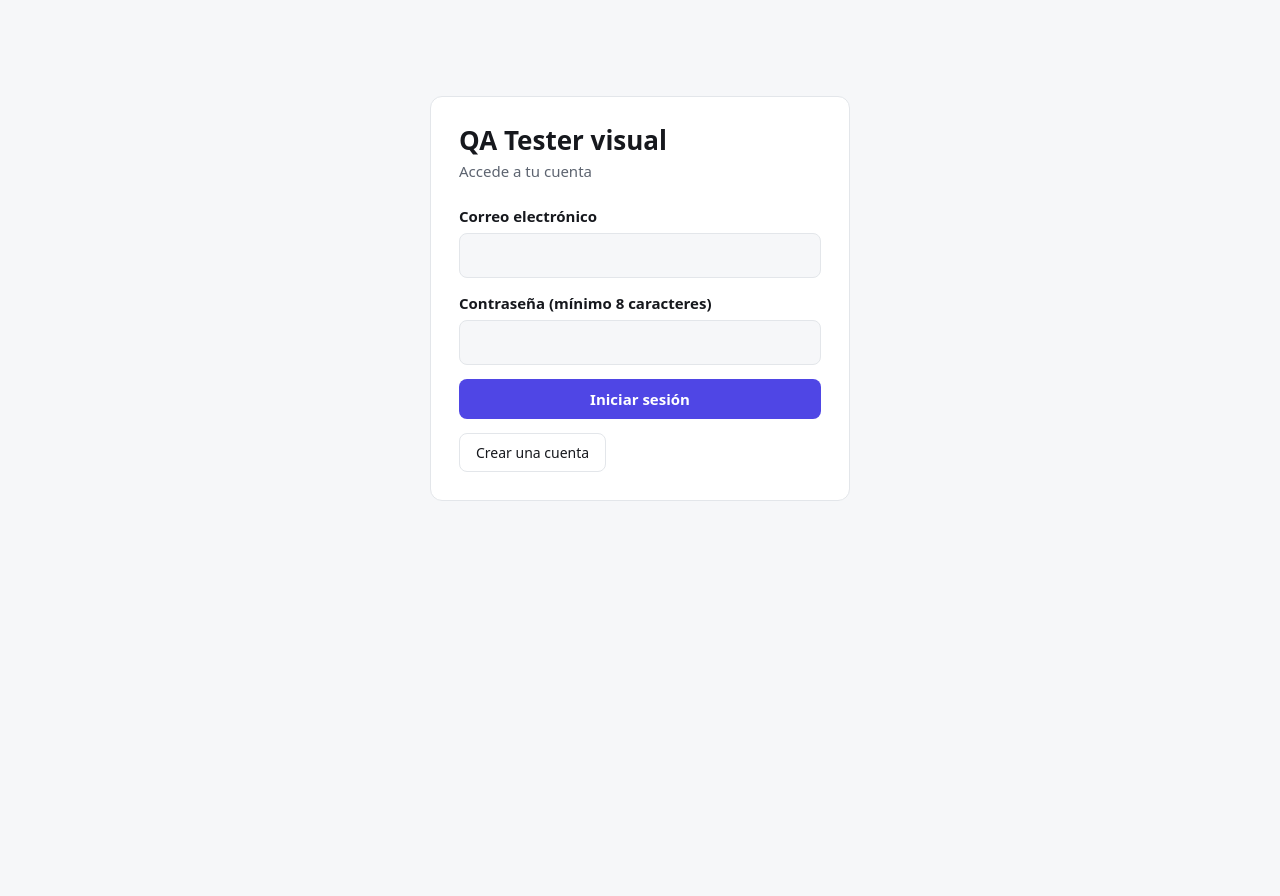
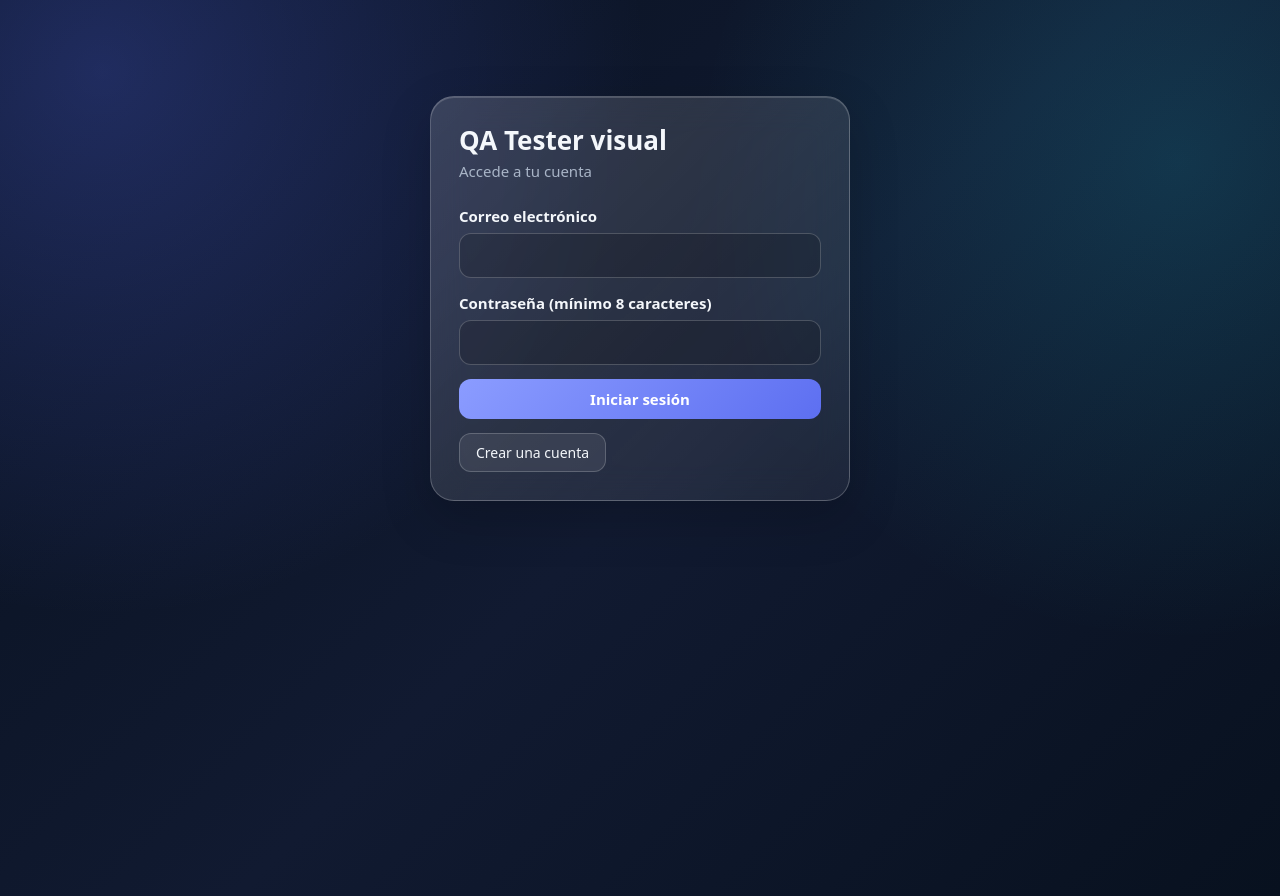
Before and after one commit to isaac2466/QA-tester, a React (Vite) app in the folder frontend/: page / in a window 1280 px wide. Before the commit the page ends 800 px from the top, so only its background shows below. Built offline with nearby package versions, Linux system fonts and the light colour scheme; no server answers.

Commit message:
diseño-temp
se creo un diseño basandose en glassmorfismo en conjunto de animaciones fluidas con fisicas usando framer-motion

```diff
--- a/frontend/package.json
+++ b/frontend/package.json
@@ -9,6 +9,7 @@
     "preview": "vite preview"
   },
   "dependencies": {
+    "framer-motion": "^12.23.24",
     "react": "^19.3.1",
     "react-dom": "^19.3.1"
   },
--- a/frontend/src/components/Dropzone.jsx
+++ b/frontend/src/components/Dropzone.jsx
@@ -1,4 +1,5 @@
 import { useEffect, useRef, useState } from "react";
+import { motion } from "framer-motion";
 
 /** Zona para soltar, elegir o pegar (Ctrl+V) una captura de pantalla. */
 export default function Dropzone({ label, file, onFile, pasteTarget = false }) {
@@ -29,8 +30,10 @@ export default function Dropzone({ label, file, onFile, pasteTarget = false }) {
   };
 
   return (
-    <div
+    <motion.div
       className={`dropzone ${over ? "over" : ""} ${file ? "has-file" : ""}`}
+      whileTap={{ scale: 0.98 }}
+      transition={{ type: "spring", stiffness: 300, damping: 25 }}
       onClick={() => input.current.click()}
       onDragOver={(e) => { e.preventDefault(); setOver(true); }}
       onDragLeave={() => setOver(false)}
@@ -52,6 +55,6 @@ export default function Dropzone({ label, file, onFile, pasteTarget = false }) {
           <small>PNG recomendado (JPG añade ruido a los colores)</small>
         </div>
       )}
-    </div>
+    </motion.div>
   );
 }
--- a/frontend/src/components/Login.jsx
+++ b/frontend/src/components/Login.jsx
@@ -1,4 +1,5 @@
 import { useState } from "react";
+import { motion } from "framer-motion";
 import { login, register } from "../services/api.js";
 
 export default function Login({ onAuthenticated }) {
@@ -25,10 +26,15 @@ export default function Login({ onAuthenticated }) {
   };
 
   return (
-    <main className="auth-card">
+    <motion.main
+      className="auth-card"
+      initial={{ opacity: 0, y: 18, scale: 0.98 }}
+      animate={{ opacity: 1, y: 0, scale: 1 }}
+      transition={{ type: "spring", stiffness: 300, damping: 25 }}
+    >
       <h1>QA Tester visual</h1>
       <p className="muted">{mode === "login" ? "Accede a tu cuenta" : "Crea tu cuenta"}</p>
-      <form onSubmit={submit} className="auth-form">
+      <motion.form onSubmit={submit} className="auth-form" initial={{ opacity: 0 }} animate={{ opacity: 1 }} transition={{ delay: 0.12 }}>
         <label>Correo electrónico
           <input type="email" value={email} onChange={(e) => setEmail(e.target.value)} required />
         </label>
@@ -36,13 +42,13 @@ export default function Login({ onAuthenticated }) {
           <input type="password" value={password} onChange={(e) => setPassword(e.target.value)} minLength="8" required />
         </label>
         {error && <p className="error">{error}</p>}
-        <button className="primary" disabled={loading}>
+        <motion.button className="primary" whileTap={{ scale: 0.95 }} disabled={loading}>
           {loading ? "Procesando…" : mode === "login" ? "Iniciar sesión" : "Registrarme"}
-        </button>
-      </form>
-      <button className="ghost" onClick={() => { setMode(mode === "login" ? "register" : "login"); setError(null); }}>
+        </motion.button>
+      </motion.form>
+      <motion.button className="ghost" whileTap={{ scale: 0.95 }} onClick={() => { setMode(mode === "login" ? "register" : "login"); setError(null); }}>
         {mode === "login" ? "Crear una cuenta" : "Ya tengo una cuenta"}
-      </button>
-    </main>
+      </motion.button>
+    </motion.main>
   );
 }
--- a/frontend/src/styles.css
+++ b/frontend/src/styles.css
@@ -1,22 +1,22 @@
 :root {
-  --bg: #f6f7f9;
-  --surface: #ffffff;
-  --border: #e3e6ea;
-  --text: #16181d;
-  --muted: #5d6470;
-  --accent: #4f46e5;
+  --bg: #08111f;
+  --surface: rgb(255 255 255 / .10);
+  --border: rgb(255 255 255 / .20);
+  --text: #f4f7fb;
+  --muted: #a9b5c7;
+  --accent: #8b9cff;
   --accent-text: #ffffff;
   --alta: #dc2626;
   --media: #d97706;
   --baja: #2563eb;
   --good: #16a34a;
-  color-scheme: light;
+  color-scheme: dark;
 }
 @media (prefers-color-scheme: dark) {
   :root {
-    --bg: #0f1115;
-    --surface: #171a20;
-    --border: #2a2f38;
+    --bg: #08111f;
+    --surface: rgb(255 255 255 / .10);
+    --border: rgb(255 255 255 / .20);
     --text: #e8eaee;
     --muted: #9aa2ae;
     --accent: #818cf8;
@@ -32,7 +32,11 @@
 * { box-sizing: border-box; }
 body {
   margin: 0;
-  background: var(--bg);
+  min-height: 100vh;
+  background:
+    radial-gradient(circle at 8% 8%, rgb(91 111 255 / .28), transparent 34rem),
+    radial-gradient(circle at 92% 18%, rgb(36 211 238 / .16), transparent 30rem),
+    linear-gradient(135deg, #08111f 0%, #111a31 52%, #08111f 100%);
   color: var(--text);
   font: 15px/1.5 system-ui, -apple-system, "Segoe UI", Roboto, sans-serif;
 }
@@ -45,13 +49,20 @@ code { font: 12px ui-monospace, Consolas, monospace; }
 .muted { color: var(--muted); }
 
 .app { max-width: 1280px; margin: 0 auto; padding: 28px 16px 64px; }
-.auth-card { max-width: 420px; margin: 12vh auto; padding: 28px; background: var(--surface); border: 1px solid var(--border); border-radius: 12px; }
+.glass-panel, .auth-card, .howto, .dropzone, .canvas, .finding, .swatch, .status {
+  background: linear-gradient(135deg, rgb(255 255 255 / .16), rgb(255 255 255 / .06));
+  border: 1px solid rgb(255 255 255 / .22);
+  box-shadow: 0 18px 50px rgb(0 0 0 / .18), inset 0 1px rgb(255 255 255 / .16);
+  backdrop-filter: blur(18px);
+  -webkit-backdrop-filter: blur(18px);
+}
+.auth-card { max-width: 420px; margin: 12vh auto; padding: 28px; border-radius: 24px; }
 .auth-form { display: grid; gap: 14px; margin: 22px 0 14px; }
 .auth-form label { display: grid; gap: 6px; font-weight: 600; }
-.auth-form input { padding: 10px; border: 1px solid var(--border); border-radius: 8px; background: var(--bg); color: var(--text); font: inherit; }
-.top { display: flex; justify-content: space-between; align-items: flex-start; gap: 16px; flex-wrap: wrap; margin-bottom: 20px; }
+.auth-form input { padding: 10px; border: 1px solid var(--border); border-radius: 12px; background: rgb(0 0 0 / .16); color: var(--text); font: inherit; }
+.top { display: flex; justify-content: space-between; align-items: flex-start; gap: 16px; flex-wrap: wrap; margin-bottom: 20px; padding: 20px; border-radius: 24px; }
 
-.status { font-size: 13px; padding: 4px 10px; border-radius: 999px; border: 1px solid var(--border); background: var(--surface); }
+.status { font-size: 13px; padding: 4px 10px; border-radius: 999px; }
 .status::before { content: "●"; margin-right: 6px; }
 .status.ok::before { color: var(--good); }
 .status.partial::before { color: var(--media); }
@@ -59,8 +70,8 @@ code { font: 12px ui-monospace, Consolas, monospace; }
 
 .tabs { display: flex; gap: 4px; flex-wrap: wrap; margin-bottom: 14px; }
 .tabs button {
-  border: 1px solid var(--border); background: var(--surface); color: var(--text);
-  padding: 8px 14px; border-radius: 8px; cursor: pointer; font: inherit;
+  border: 1px solid var(--border); background: transparent; color: var(--text);
+  padding: 8px 14px; border-radius: 8px; cursor: pointer; font: inherit; transition: background .2s, border-color .2s;
 }
 .tabs button.active { border-color: var(--accent); color: var(--accent); font-weight: 600; }
 .tabs.small button { padding: 4px 10px; font-size: 13px; }
@@ -69,7 +80,7 @@ code { font: 12px ui-monospace, Consolas, monospace; }
 .inputs.compare { grid-template-columns: repeat(auto-fit, minmax(260px, 1fr)); }
 
 .dropzone {
-  border: 2px dashed var(--border); border-radius: 12px; background: var(--surface);
+  border: 2px dashed var(--border); border-radius: 20px;
   min-height: 180px; display: grid; place-items: center; cursor: pointer; padding: 12px;
   text-align: center; transition: border-color .15s;
 }
@@ -80,17 +91,17 @@ code { font: 12px ui-monospace, Consolas, monospace; }
 .file-name { display: block; font-size: 12px; color: var(--muted); margin-top: 6px; }
 
 .actions { display: flex; align-items: center; gap: 14px; flex-wrap: wrap; }
-.howto { background: var(--surface); border: 1px solid var(--border); border-radius: 10px; padding: 12px 16px; margin-bottom: 14px; font-size: 14px; }
+.howto { border-radius: 18px; padding: 12px 16px; margin-bottom: 14px; font-size: 14px; }
 .howto ol { margin: 6px 0; padding-left: 20px; }
 .howto li { margin: 3px 0; }
 
 .primary {
-  background: var(--accent); color: var(--accent-text); border: 0; border-radius: 8px;
+  background: linear-gradient(135deg, #8b9cff, #5d6ff1); color: var(--accent-text); border: 0; border-radius: 12px;
   padding: 10px 22px; font: 600 15px system-ui, sans-serif; cursor: pointer;
 }
 .primary:disabled { opacity: .45; cursor: not-allowed; }
 .ghost {
-  background: transparent; color: var(--text); border: 1px solid var(--border); border-radius: 8px;
+  background: rgb(255 255 255 / .08); color: var(--text); border: 1px solid var(--border); border-radius: 12px;
   padding: 9px 16px; font: 500 14px system-ui, sans-serif; cursor: pointer;
 }
 .ghost:hover { border-color: var(--muted); }
@@ -111,16 +122,16 @@ code { font: 12px ui-monospace, Consolas, monospace; }
 @media (max-width: 860px) { .results-body { grid-template-columns: 1fr; } }
 
 .viewer { position: sticky; top: 12px; }
-.canvas { position: relative; border: 1px solid var(--border); border-radius: 10px; overflow: hidden; background: var(--surface); }
+.canvas { position: relative; border-radius: 18px; overflow: hidden; }
 .canvas img { display: block; width: 100%; height: auto; }
 .highlight { position: absolute; outline: 3px solid var(--accent); box-shadow: 0 0 0 9999px rgb(0 0 0 / .35); pointer-events: none; }
 
 .palette { display: flex; flex-wrap: wrap; gap: 8px; margin-top: 10px; }
-.swatch { display: flex; align-items: center; gap: 6px; background: var(--surface); border: 1px solid var(--border); border-radius: 6px; padding: 3px 8px 3px 3px; }
+.swatch { display: flex; align-items: center; gap: 6px; border-radius: 10px; padding: 3px 8px 3px 3px; }
 .swatch span { width: 20px; height: 20px; border-radius: 4px; border: 1px solid var(--border); }
 
 .findings { list-style: none; margin: 0; padding: 0; display: grid; gap: 10px; }
-.finding { background: var(--surface); border: 1px solid var(--border); border-left: 4px solid var(--sev); border-radius: 8px; padding: 10px 12px; }
+.finding { border-left: 4px solid var(--sev); border-radius: 14px; padding: 10px 12px; }
 .finding.active { border-color: var(--sev); }
 .finding p { font-size: 14px; color: var(--muted); }
 .finding .fix { color: var(--text); font-weight: 500; }
```
Also changed, not shown: frontend/src/App.jsx (+16 -10 lines), frontend/src/components/Results.jsx (+12 -10 lines), 1 other file (tests, documents, lock files or other folders).
